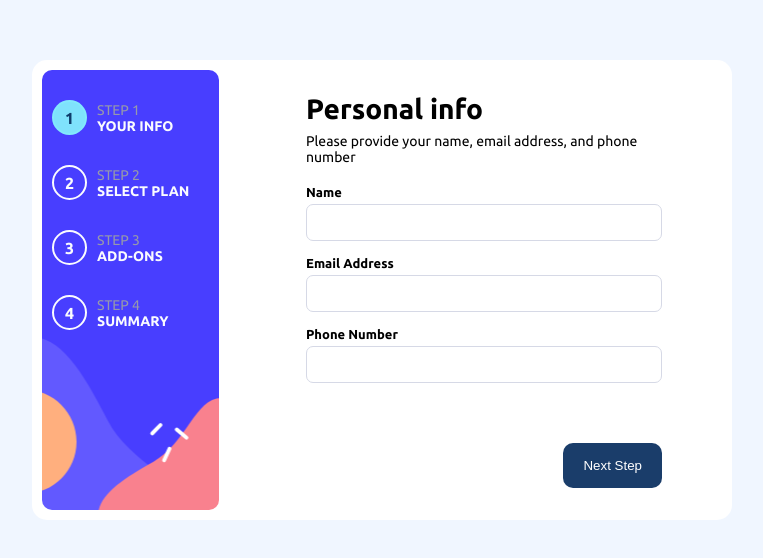
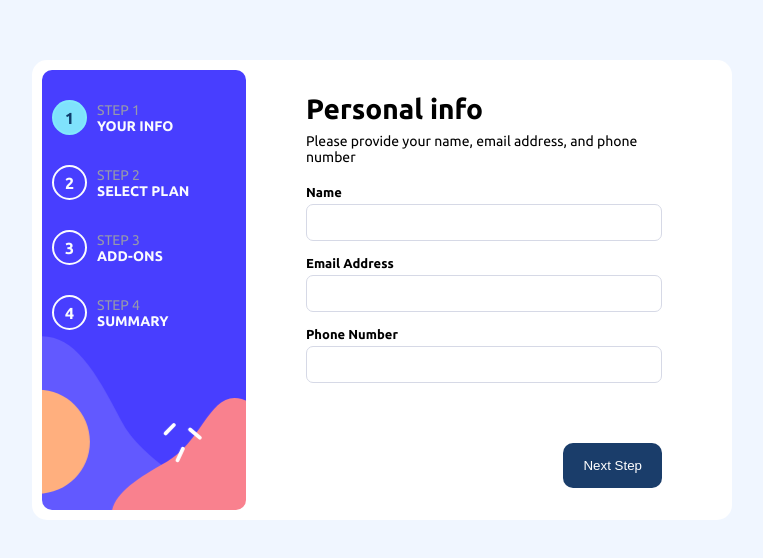
Before and after one commit to michyking/Multi-Step-Form, a plain HTML site: page index.html in a window 1280 px wide. Shown: the part 110-668 px from the top of the page, without its empty margins (258-1021 px from the left). Drawn offline with Linux system fonts and the light colour scheme.

Commit message:
first commit

```diff
--- a/CSS/style.css
+++ b/CSS/style.css
@@ -46,7 +46,7 @@ body{
 /* THE STEPS */
 
 .steps{
-    /* width: 30%; */
+    width: 30%;
     background: url('/images/bg-sidebar-desktop.svg');
     background-size: cover;
     background-position: center;
--- a/index.html
+++ b/index.html
@@ -3,6 +3,7 @@
   <head>
     <meta charset="UTF-8" />
     <meta name="viewport" content="width=device-width, initial-scale=1.0" />
+    <link rel="shortcut icon" href="/images/favicon-32x32.png" type="image/x-icon">
     <title>Multi Step Form</title>
 
     <!-- googgle fonts  -->
```
